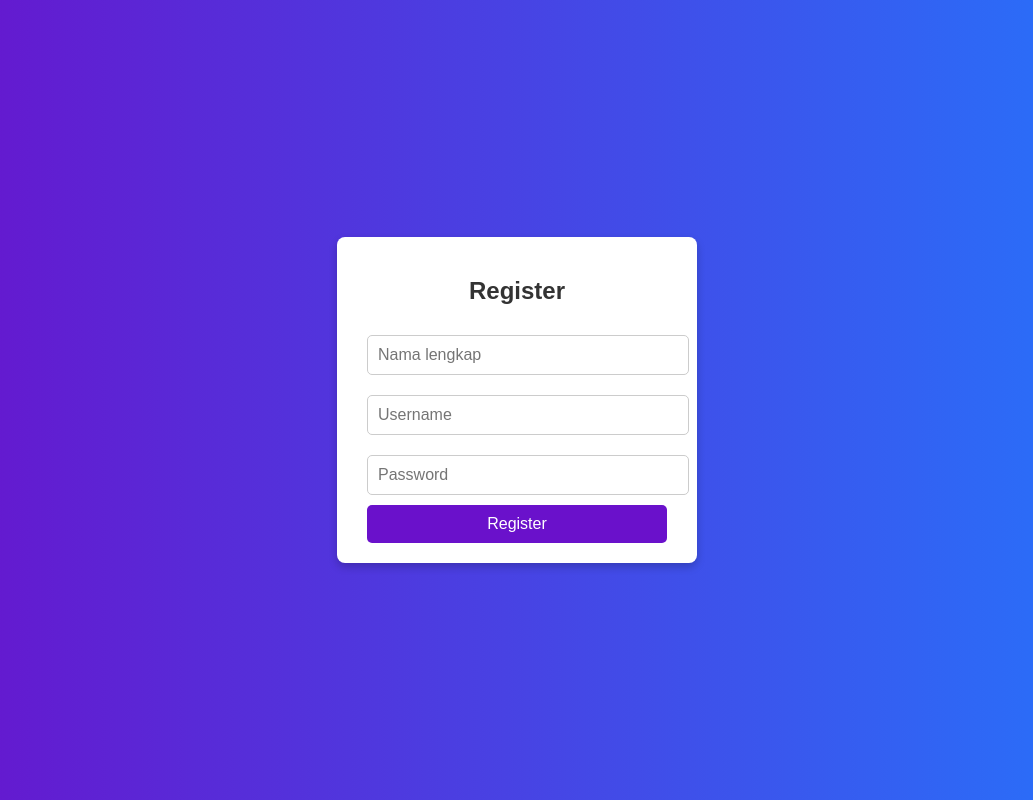
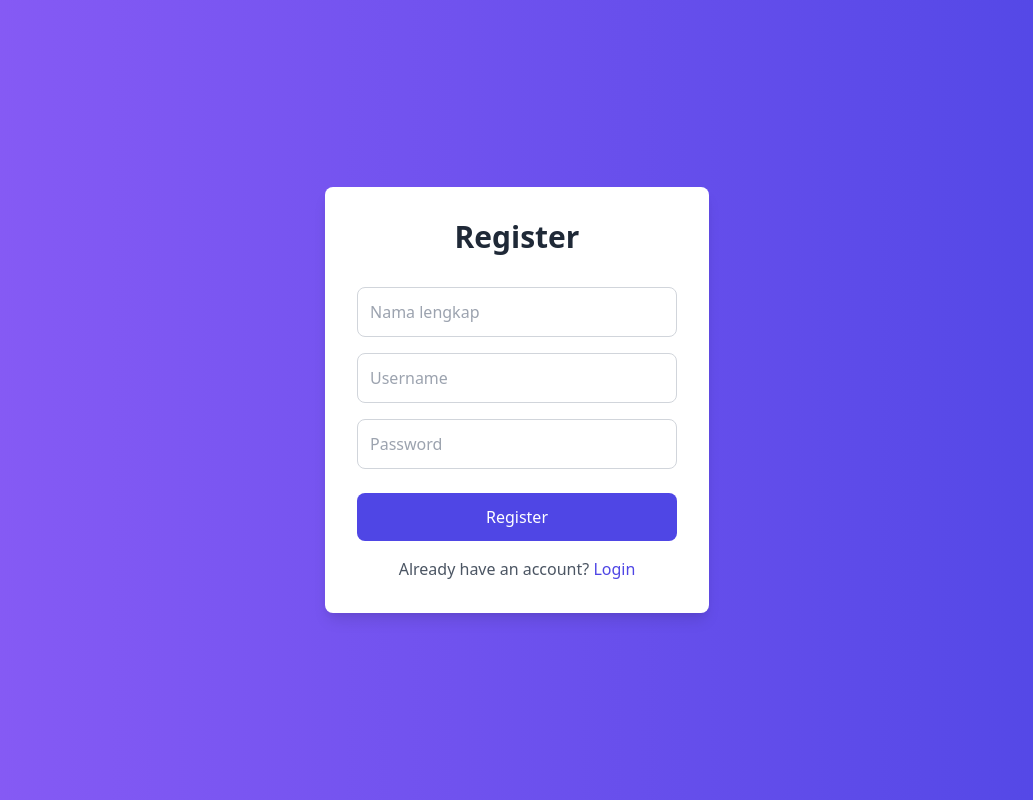
Before and after one commit to lionman9097/TugasDockerCC, a Flask app: page /redirect in a window 1280 px wide. Shown: the whole page, without its empty margins (123-1156 px from the left). Run offline with Flask 3, Linux system fonts and the light colour scheme; some libraries are stand-ins or nearby versions.

Commit message:
update sadam

```diff
--- a/app.py
+++ b/app.py
@@ -1,55 +1,47 @@
-from flask import Flask, render_template, request, session, redirect, url_for
+from flask import Flask, render_template, request, session
 import sqlite3
-import pandas as pd
 
 app = Flask(__name__)
 app.secret_key = 'secrethehe'
 
-# Halaman utama (Login)
 @app.route('/')
 def home():
     return render_template('login.html')
 
-# Login route
-@app.route('/login', methods=['POST'])
+@app.route('/login', methods=['GET', 'POST'])
 def login():
-    username = request.form['username']
-    password = request.form['password']
-    conn = sqlite3.connect("data.db")
-    cursor = conn.cursor()
+    if request.method == 'POST':
+        username = request.form['username']
+        password = request.form['password']
+        conn = sqlite3.connect("data.db")
+        cursor = conn.cursor()
+        cursor.execute("SELECT * FROM users WHERE username=? AND password=?", (username, password))
+        user = cursor.fetchone()
+        conn.close()
+        if user:
+            nama = user[1]
+            session['username'] = username
+            return f"Login successful, Selamat datang {nama}"
+        else:
+            return "Invalid username or password"
+    return render_template('login.html')
 
-    # Menggunakan query parameter untuk menghindari SQL injection
-    users = pd.read_sql_query("SELECT * FROM users WHERE username=? AND password=?", conn, params=(username, password))
-
-    if not users.empty:
-        nama = users['name'].iloc[0]
-        session['username'] = username
-        return f"Login successful, Selamat datang {nama}"
-    else:
-        return "Invalid username or password"
-
-# Redirect ke halaman registrasi
 @app.route('/redirect')
 def redir():
     return render_template('register.html')
 
-# Register route
 @app.route('/register', methods=["POST"])
 def register():
     username = request.form['username']
     password = request.form['password']
     name = request.form['name']
-
-    # Cek apakah username sudah ada
     conn = sqlite3.connect("data.db")
     cursor = conn.cursor()
     cursor.execute("SELECT * FROM users WHERE username=?", (username,))
     existing_user = cursor.fetchone()
-
     if existing_user:
-        return "Username already exists. Please choose a different one."
-
-    # Membuat tabel jika belum ada
+        conn.close()
+        return "Username already taken."
     cursor.execute('''
     CREATE TABLE IF NOT EXISTS users (
         id INTEGER PRIMARY KEY AUTOINCREMENT,
@@ -58,15 +50,12 @@ def register():
         password TEXT NOT NULL
     )
     ''')
-
-    # Menambahkan data user baru
     cursor.execute('''
-    INSERT INTO users (name, username, password) VALUES(?, ?, ?)
+    INSERT INTO users (name, username, password) VALUES (?, ?, ?)
     ''', (name, username, password))
     conn.commit()
     conn.close()
-
-    return redirect(url_for('home'))  # Redirect ke halaman login setelah berhasil registrasi
+    return render_template("login.html")
 
 if __name__ == '__main__':
-    app.run(debug=True)
+    app.run(debug=True, host="0.0.0.0", port=5000)
--- a/templates/register.html
+++ b/templates/register.html
@@ -3,71 +3,34 @@
 <head>
     <meta charset="UTF-8">
     <meta name="viewport" content="width=device-width, initial-scale=1.0">
-    <title>Login Page</title>
-    <style>
-        body {
-            font-family: Arial, sans-serif;
-            background: linear-gradient(to right, #6a11cb, #2575fc);
-            display: flex;
-            justify-content: center;
-            align-items: center;
-            height: 100vh;
-            margin: 0;
-            color: #fff;
-        }
-        .login-container {
-            background: #fff;
-            color: #333;
-            padding: 20px 30px;
-            border-radius: 8px;
-            box-shadow: 0 4px 8px rgba(0, 0, 0, 0.2);
-            width: 300px;
-            text-align: center;
-        }
-        .login-container h2 {
-            margin-bottom: 20px;
-        }
-        .login-container input {
-            width: 100%;
-            padding: 10px;
-            margin: 10px 0;
-            border: 1px solid #ccc;
-            border-radius: 5px;
-            font-size: 16px;
-        }
-        .login-container button {
-            width: 100%;
-            padding: 10px;
-            background: #6a11cb;
-            border: none;
-            border-radius: 5px;
-            color: #fff;
-            font-size: 16px;
-            cursor: pointer;
-        }
-        .login-container button:hover {
-            background: #2575fc;
-        }
-        .login-container a {
-            display: block;
-            margin-top: 10px;
-            color: #6a11cb;
-            text-decoration: none;
-        }
-        .login-container a:hover {
-            text-decoration: underline;
-        }
-    </style>
+    <title>Register Page</title>
+    <link href="https://cdn.jsdelivr.net/npm/tailwindcss@2.0.3/dist/tailwind.min.css" rel="stylesheet">
 </head>
-<body>
-    <div class="login-container">
-        <h2>Register</h2>
+<body class="bg-gradient-to-r from-purple-500 to-indigo-600 flex items-center justify-center min-h-screen">
+
+    <div class="bg-white p-8 rounded-lg shadow-lg max-w-sm w-full">
+        <h2 class="text-3xl font-semibold text-center text-gray-800 mb-8">Register</h2>
+
+        <!-- Register Form -->
         <form action="/register" method="post" enctype="multipart/form-data">
-            <input type="text" placeholder="Nama lengkap" name="name" required>
-            <input type="text" placeholder="Username" name="username" required>
-            <input type="password" placeholder="Password" name="password" required>
-            <button type="submit">Register</button>
+            <input type="text" placeholder="Nama lengkap" name="name" required
+                   class="w-full p-3 mb-4 border border-gray-300 rounded-lg focus:outline-none focus:ring-2 focus:ring-indigo-600 focus:border-transparent">
+            <input type="text" placeholder="Username" name="username" required
+                   class="w-full p-3 mb-4 border border-gray-300 rounded-lg focus:outline-none focus:ring-2 focus:ring-indigo-600 focus:border-transparent">
+            <input type="password" placeholder="Password" name="password" required
+                   class="w-full p-3 mb-6 border border-gray-300 rounded-lg focus:outline-none focus:ring-2 focus:ring-indigo-600 focus:border-transparent">
+
+            <button type="submit"
+                    class="w-full py-3 bg-indigo-600 text-white rounded-lg hover:bg-indigo-700 focus:outline-none focus:ring-2 focus:ring-indigo-500">
+                Register
+            </button>
         </form>
+
+        <p class="text-center text-gray-600 mt-4">
+            Already have an account?
+            <a href="/login" class="text-indigo-600 hover:text-indigo-800">Login</a>
+        </p>
     </div>
+
 </body>
 </html>
```
Also changed, not shown: templates/login.html (+26 -64 lines), data.db.
